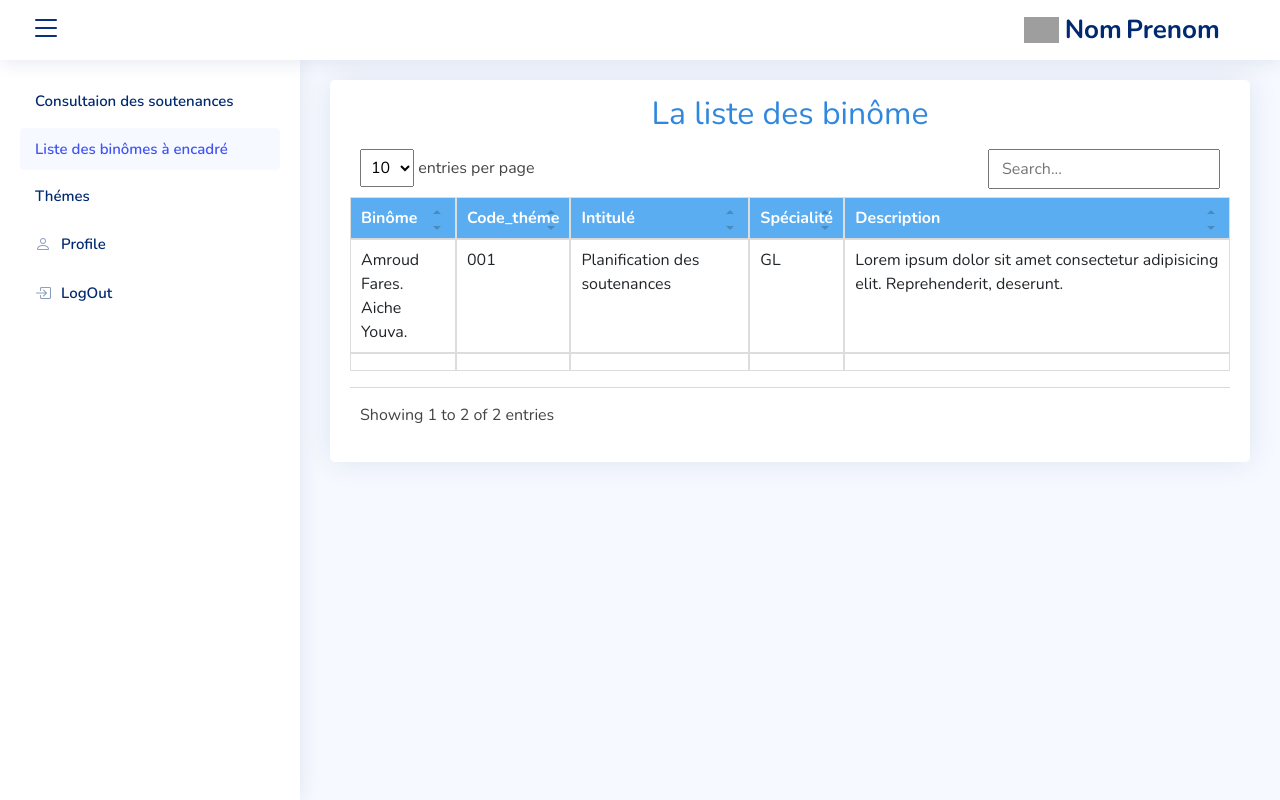
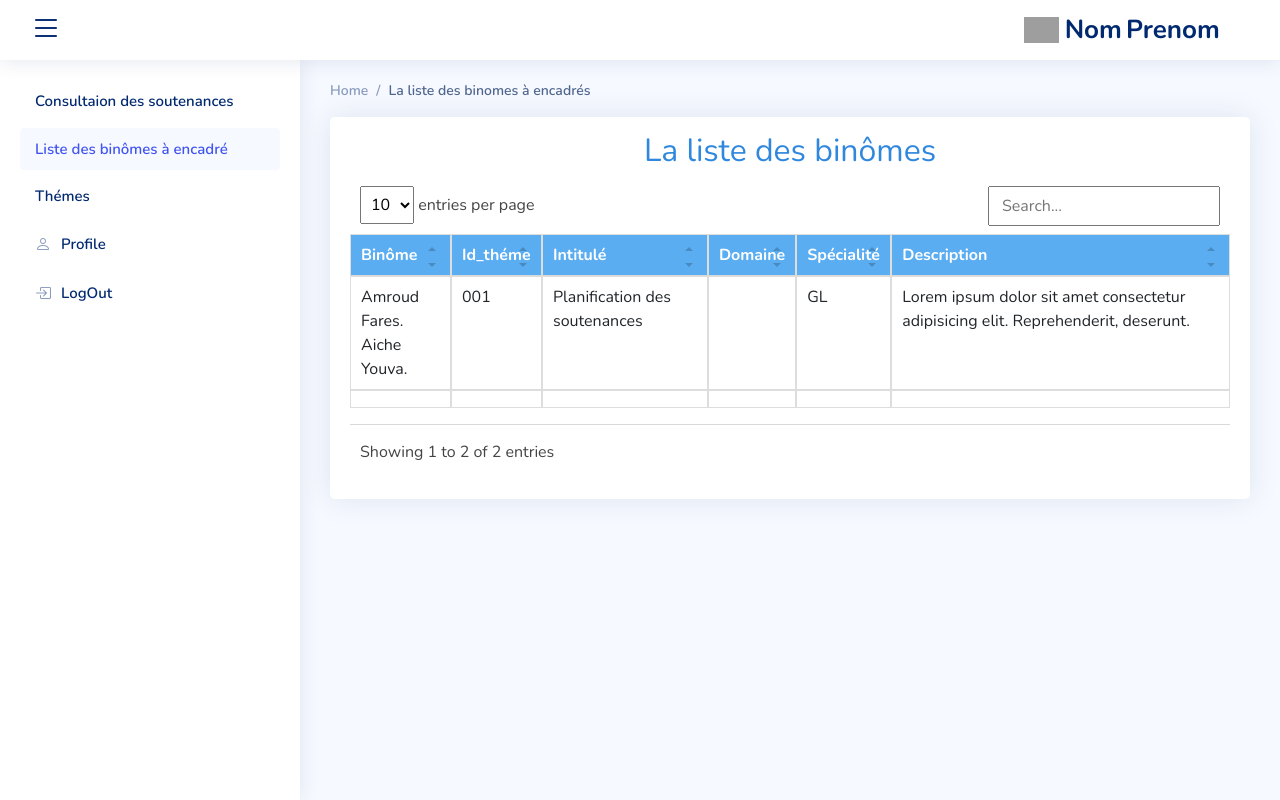
Before and after one commit to kheireddine-terfa/thesis_defence, a web app: file views/listeBinom.html in a window 1280 px wide. Run offline with its HTML, style and script files only (its server is not run), Linux system fonts and the light colour scheme; some libraries are stand-ins or nearby versions; grey boxes are pictures that could not be loaded.

Commit message:
modification 'listeBinome'

```diff
--- a/views/listeBinom.html
+++ b/views/listeBinom.html
@@ -96,20 +96,30 @@
     </aside>
 
     <main id="main" class="main">
+        <div class="pagetitle">
+
+            <nav>
+              <ol class="breadcrumb">
+                <li class="breadcrumb-item"><a href="index.html">Home</a></li>
+                <li class="breadcrumb-item active">La liste des binomes à encadrés</li>
+              </ol>
+            </nav>
+          </div>
         <section class="section">
             <div class="row">
                 <div class="col-lg-12">
 
                     <div class="card">
                         <div class="card-body">
-                            <h2>La liste des binôme</h2>
+                            <h2>La liste des binômes</h2>
 
                             <table class="table datatable">
                                 <thead>
                                     <tr>
                                         <th>Binôme</th>
-                                        <th>Code_théme</th>
+                                        <th>Id_théme</th>
                                         <th>Intitulé</th>
+                                        <th>Domaine</th>
                                         <th>Spécialité</th>
                                         <th>Description</th>
                                     </tr>
@@ -121,8 +131,10 @@
                                         </td>
                                         <td>001</td>
                                         <td>Planification des soutenances</td>
+                                        <td></td>
                                         <td>GL</td>
-                                        <td>Lorem ipsum dolor sit amet consectetur adipisicing elit. Reprehenderit, deserunt.</td>
+                                        <td>Lorem ipsum dolor sit amet consectetur adipisicing elit. Reprehenderit,
+                                            deserunt.</td>
 
                                     </tr>
                                     <tr>
@@ -130,6 +142,7 @@
                                         <td></td>
                                         <td>
                                         </td>
+                                        <td></td>
                                         <td></td>
                                         <td></td>
                                     </tr>
```
